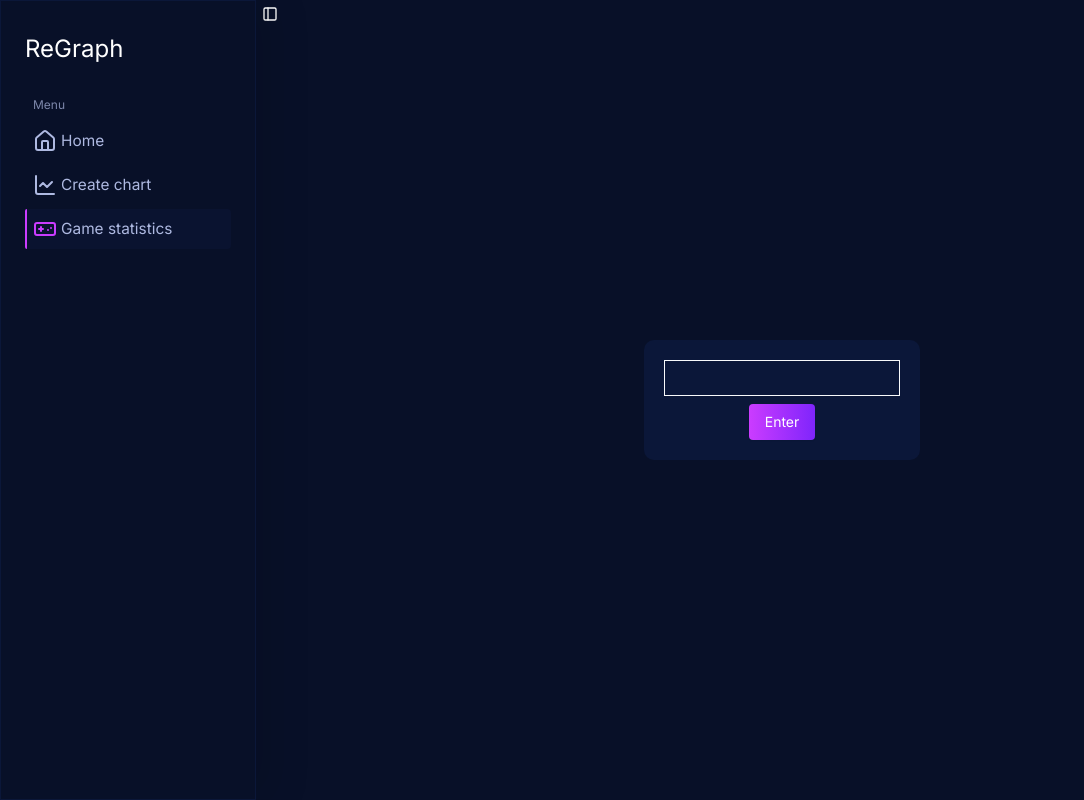
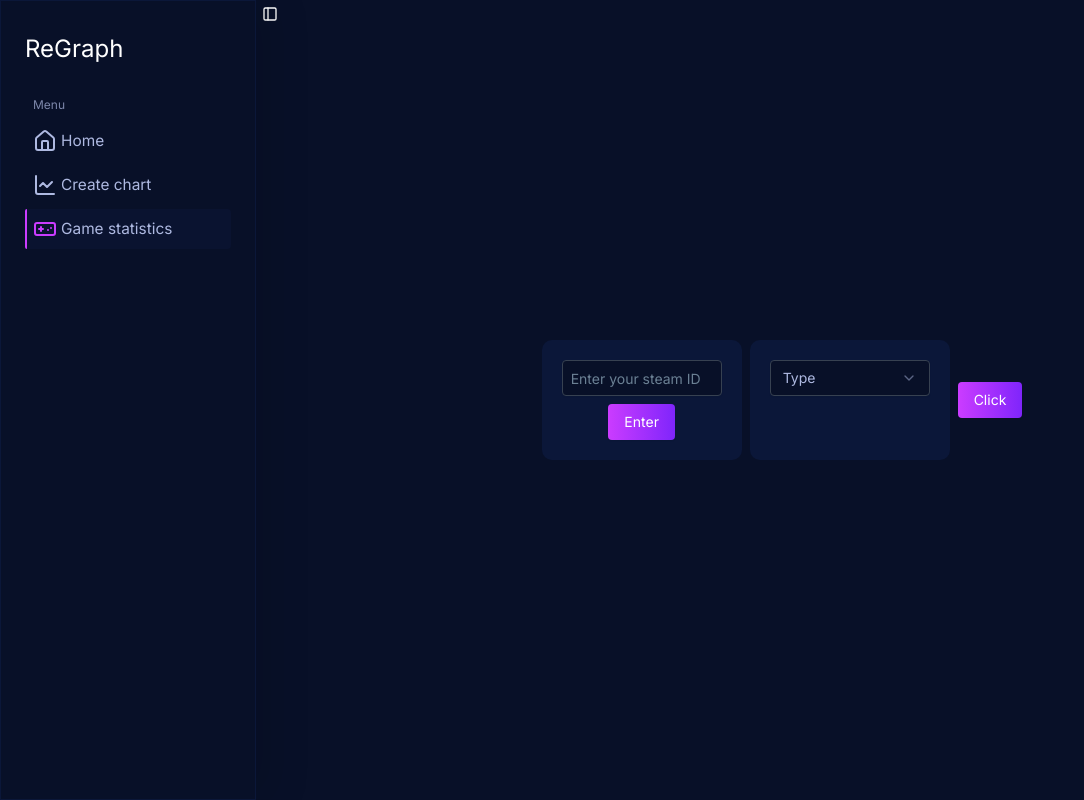
Before and after one commit to Nasrul1221/ReGraph, a React (Vite) app: page /gameStatistics in a window 1280 px wide. Shown: the whole page, without its empty margins (0-1084 px from the left). Built offline with nearby package versions, Linux system fonts and the light colour scheme.

Commit message:
Refactor chart types and forms to use consistent label/value structure; implement MyInput and UserSteamGameForm components

```diff
--- a/src/charts/chartsTypes.jsx
+++ b/src/charts/chartsTypes.jsx
@@ -1,29 +1,38 @@
 export const chartsTypes = [
   {
-    type: 'line',
+    label: 'line',
+    value: 'line',
   },
   {
-    type: 'area',
+    label: 'area',
+    value: 'area',
   },
   {
-    type: 'bar',
+    label: 'bar',
+    value: 'bar',
   },
   {
-    type: 'column',
+    label: 'column',
+    value: 'column',
   },
   {
-    type: 'pie',
+    label: 'pie',
+    value: 'pie',
   },
   {
-    type: 'donut',
+    label: 'donut',
+    value: 'donut',
   },
   {
-    type: 'radar',
+    label: 'radar',
+    value: 'radar',
   },
   {
-    type: 'heatmap',
+    label: 'heatmap',
+    value: 'heatmap',
   },
   {
-    type: 'radialBar',
+    label: 'radialBar',
+    value: 'radialBar',
   },
 ];
--- /dev/null
+++ b/src/components/MyInput.jsx
@@ -0,0 +1,14 @@
+import { Input } from './ui/input';
+import { cn } from '@/lib/utils';
+
+export default function MyInput({ className, ...props }) {
+  return (
+    <Input
+      {...props}
+      className={cn(
+        className,
+        'w-full outline-none border-gray-700 text-secondary-foreground bg-background rounded p-2'
+      )}
+    />
+  );
+}
--- a/src/components/MySelect.jsx
+++ b/src/components/MySelect.jsx
@@ -19,8 +19,8 @@ export default function MySelect({ object = null, handleChange }) {
         <SelectGroup>
           <SelectLabel className="text-secondary-foreground">Types</SelectLabel>
           {object.map((item, index) => (
-            <SelectItem key={index} value={item.type} className="text-secondary-foreground">
-              {wordToUpperCase(item.type)}
+            <SelectItem key={index} value={item.value} className="text-secondary-foreground">
+              {wordToUpperCase(item.label)}
             </SelectItem>
           ))}
         </SelectGroup>
--- a/src/features/CreateChart/createForm/components/Form.jsx
+++ b/src/features/CreateChart/createForm/components/Form.jsx
@@ -12,6 +12,7 @@ import MySelect from '@/components/MySelect';
 import AddLabels from './AddLabels';
 import UploadFile from './UploadFile';
 import AnimatedButton from '@/components/AnimatedButton';
+import MyInput from '@/components/MyInput';
 
 // Shadcn UI components
 import { Button } from '../../../../components/ui/button';
@@ -118,12 +119,11 @@ function Form() {
         <div className="flex flex-col gap-y-3 mt-5">
           {lines.map((item, index) => (
             <div key={index} className="flex items-center gap-3">
-              <Input
+              <MyInput
                 id={`text-${index}`}
                 onChange={(e) => handleInputChange(index, e.target.value)}
                 value={lines[index]}
                 placeholder="write here"
-                className="w-[120px] outline-none border-gray-700 text-secondary-foreground bg-background rounded p-2"
               />
               <AnimatedButton onClick={() => handleApply(index)}>Apply</AnimatedButton>
             </div>
--- a/src/features/CreateChart/subForm/data/componentsData.js
+++ b/src/features/CreateChart/subForm/data/componentsData.js
@@ -1,11 +1,14 @@
 export const selects = [
   {
-    type: 'straight',
+    label: 'straight',
+    value: 'straight',
   },
   {
-    type: 'smooth',
+    label: 'smooth',
+    value: 'smooth',
   },
   {
-    type: 'stepline',
+    label: 'stepline',
+    value: 'stepline',
   },
 ];
--- /dev/null
+++ b/src/features/GameStatistics/userNameForm/components/UserSteamGameForm.jsx
@@ -0,0 +1,30 @@
+import MySelect from '@/components/MySelect';
+import React from 'react';
+
+// JOTAI
+import { useAtom } from 'jotai';
+import { steamDataJotai } from '../../stores/steamData.jotai';
+import Card from '@/components/Card';
+
+const obj = [
+  {
+    label: 'Counter Strike 2',
+    value: '730',
+  },
+  {
+    label: 'Dota 2',
+    value: '570',
+  },
+];
+
+export default function UserSteamGameForm() {
+  const [, setSteamData] = useAtom(steamDataJotai);
+  const handleChange = (value) => {
+    setSteamData((prev) => ({ ...prev, appID: value }));
+  };
+  return (
+    <Card className="w-[200px]">
+      <MySelect object={obj} handleChange={handleChange} />
+    </Card>
+  );
+}
--- a/src/features/GameStatistics/userNameForm/components/userSteamIdForm.jsx
+++ b/src/features/GameStatistics/userNameForm/components/userSteamIdForm.jsx
@@ -1,7 +1,7 @@
 // Components
 import AnimatedButton from '@/components/AnimatedButton';
 import Card from '@/components/Card';
-import { Input } from '@/components/ui/input';
+import MyInput from '@/components/MyInput';
 
 // Stores && Jotai
 import { steamDataJotai } from '../../stores/steamData.jotai';
@@ -10,7 +10,7 @@ import { useAtom } from 'jotai';
 // React
 import { useState } from 'react';
 
-export default function UserName() {
+export default function UserNameSteamIdForm() {
   const [, setSteamData] = useAtom(steamDataJotai);
   const [inputValue, setInputValue] = useState('');
   const steamIDD = '76561199401515463';
@@ -34,13 +34,11 @@ export default function UserName() {
   };
 
   return (
-    <div>
-      <Card className="flex flex-col items-center gap-y-2">
-        <Input onChange={handleChange} value={inputValue} />
-        <AnimatedButton variant="linearGradient" onClick={handleClick}>
-          Enter
-        </AnimatedButton>
-      </Card>
-    </div>
+    <Card className="flex flex-col items-center gap-y-2 w-[200px]">
+      <MyInput onChange={handleChange} value={inputValue} placeholder="Enter your steam ID" />
+      <AnimatedButton variant="linearGradient" onClick={handleClick}>
+        Enter
+      </AnimatedButton>
+    </Card>
   );
 }
--- a/src/pages/GameStatistics.jsx
+++ b/src/pages/GameStatistics.jsx
@@ -1,14 +1,41 @@
-import UserName from '@/features/GameStatistics/userNameForm/components/userSteamIdForm';
+// Components
+import UserNameSteamIdForm from '@/features/GameStatistics/userNameForm/components/UserSteamIdForm';
 import Dashboard from '@/features/GameStatistics/Dashboard/Dashboard';
+import UserSteamGameForm from '@/features/GameStatistics/userNameForm/components/userSteamGameForm';
+import AnimatedButton from '@/components/AnimatedButton';
 
+// JOTAI
 import { useAtom } from 'jotai';
 import { steamDataJotai } from '@/features/GameStatistics/stores/steamData.jotai';
 
 export default function GameStatistics() {
   const [steamData] = useAtom(steamDataJotai);
+
+  const handleClick = async () => {
+    if (!steamData.steamID || !steamData.appID) {
+      console.log('1');
+      return;
+    }
+
+    try {
+      const response = await fetch(
+        `http://localhost:3000/steam/userstats?steamid=${steamData.steamID}&appid=${steamData.appID}`
+      );
+
+      const data = await response.json();
+      console.log(data);
+    } catch (error) {
+      console.error('Error: ' + error.message);
+    }
+  };
+
   return (
-    <section className="p-10 flex items-center m-auto">
-      {steamData.steamID ? <Dashboard /> : <UserName />}
+    <section className="p-10 flex items-center m-auto gap-2">
+      <div className="flex gap-x-2">
+        <UserNameSteamIdForm />
+        <UserSteamGameForm />
+      </div>
+      <AnimatedButton onClick={handleClick}>Click</AnimatedButton>
     </section>
   );
 }
```
